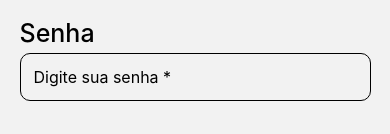
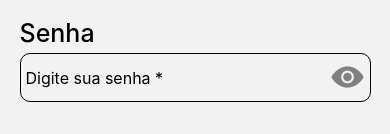
Before and after one commit to JoaoPedroVidal9/MOBILE_Semestre3, a React Native app: screen / in a window 390 px wide. Shown: the part 410-544 px from the top of the page. Built offline with nearby package versions, Linux system fonts and the light colour scheme.

Commit message:
Implementação do EYE

```diff
--- a/src/screens/Login.js
+++ b/src/screens/Login.js
@@ -1,14 +1,17 @@
 import React, { useState } from "react";
 import { View, Text, TextInput, TouchableOpacity, Alert, StyleSheet, Image } from "react-native";
 import api from "../axios/axios";
+import {Ionicons} from "@expo/vector-icons"
+
 
 export default function Login({ navigation }) {
     const [user, setUser] = useState({
         cpf: '',
-        password: ''
+        password: '',
+        showPassword: false
     });
 
-    const [focusedInput, setFocusedInput] = useState(null);
+    const [focusedInput, setFocusedInput] = useState(null); // constante para saber qual input está em foco
 
     async function handleLogin() {
         await api.postLogin(user)
@@ -55,19 +58,27 @@ export default function Login({ navigation }) {
                 />
 
                 <Text style={styles.Text}>Senha</Text>
+
+                <View style={styles.ContainerPassword}>
                     <TextInput
                         placeholder="Digite sua senha *"
                         placeholderTextColor="#000000"
-                    secureTextEntry //A senha não fica visível
+                        secureTextEntry={user.showPassword} //A senha não ficar visível a menos que ele clique no icon
                         value={user.password}
                         onChangeText={(value) => setUser({ ...user, password: value })}
                         style={[
-                        styles.input,
+                            styles.inputPassword,
                             { borderColor: focusedInput === "password" ? "#af2e2e" : "#000000" }
                         ]}
                         onFocus={() => setFocusedInput("password")}
                         onBlur={() => setFocusedInput(null)}
                     />
+
+                    <TouchableOpacity onPress={() => setUser({...user, showPassword: !user.showPassword })}>
+                        <Ionicons name={user.showPassword? "eye-off" : "eye"} size={34} color="#808080"/>
+                    </TouchableOpacity>
+                </View>
+
             </View>
 
             <TouchableOpacity style={styles.ButtonEntrar} onPress={handleLogin}>
@@ -119,6 +130,11 @@ const styles = StyleSheet.create({
         fontSize: 16,
         marginBottom: 20
     },
+    inputPassword: {
+        color: "#000000",
+        fontSize: 16,
+        width: "90%"
+    },
     ButtonEntrar: {
         backgroundColor: "#215299",
         width: "80%",
@@ -148,5 +164,13 @@ const styles = StyleSheet.create({
         marginLeft: 5,
         marginRight: 10,
         fontSize: 16
+    },
+    ContainerPassword: {
+        marginBottom: 20,
+        flexDirection: "row",
+        justifyContent: "space-between",
+        borderWidth: 1, //Espessura da borda
+        padding: 5,
+        borderRadius: 10,
     }
 });
```
Lines whose indentation alone changed are shown as unchanged.
